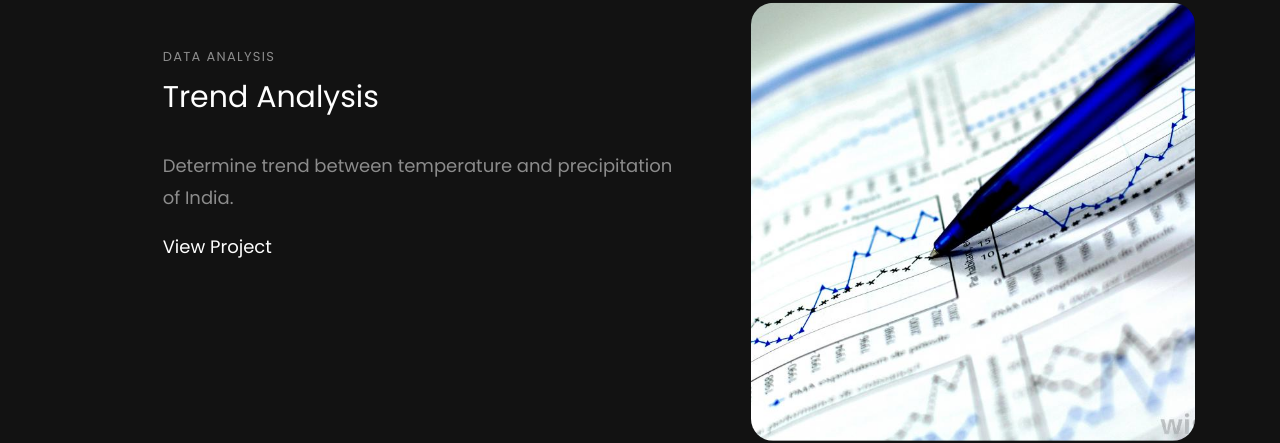
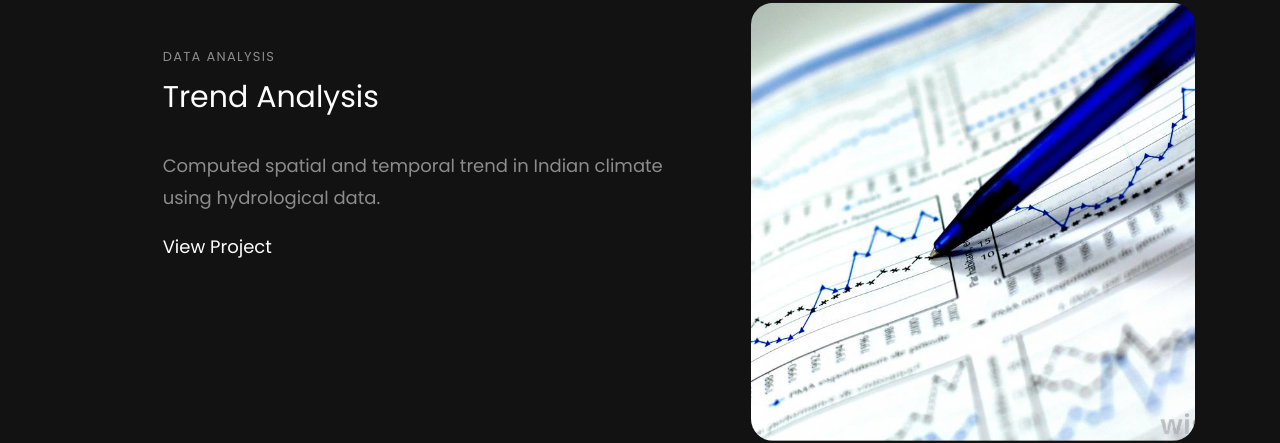
Before and after one commit to sarthak77/sarthak77.github.io, a plain HTML site: page portfolio.html in a window 1280 px wide. Shown: the part 3530-3973 px from the top of the page. Drawn offline with Linux system fonts and the light colour scheme; some packages are replaced by stand-ins of ours; no server answers; files whose address does not match are found by name.

Commit message:
Update portfolio.html

```diff
--- a/portfolio.html
+++ b/portfolio.html
@@ -217,7 +217,7 @@
 									<h4 class="subheading">Data Analysis</h4>
 									<h2 class="heading">Trend Analysis</h2>
 									<p>
-										Determine trend between temperature and precipitation of India.
+										Computed spatial and temporal trend in Indian climate using hydrological data.
 									</p>
 									<p><a class="custom-link" href="https://github.com/sarthak77/Trend_Analysis">View Project</a></p>
 								</div>
```
